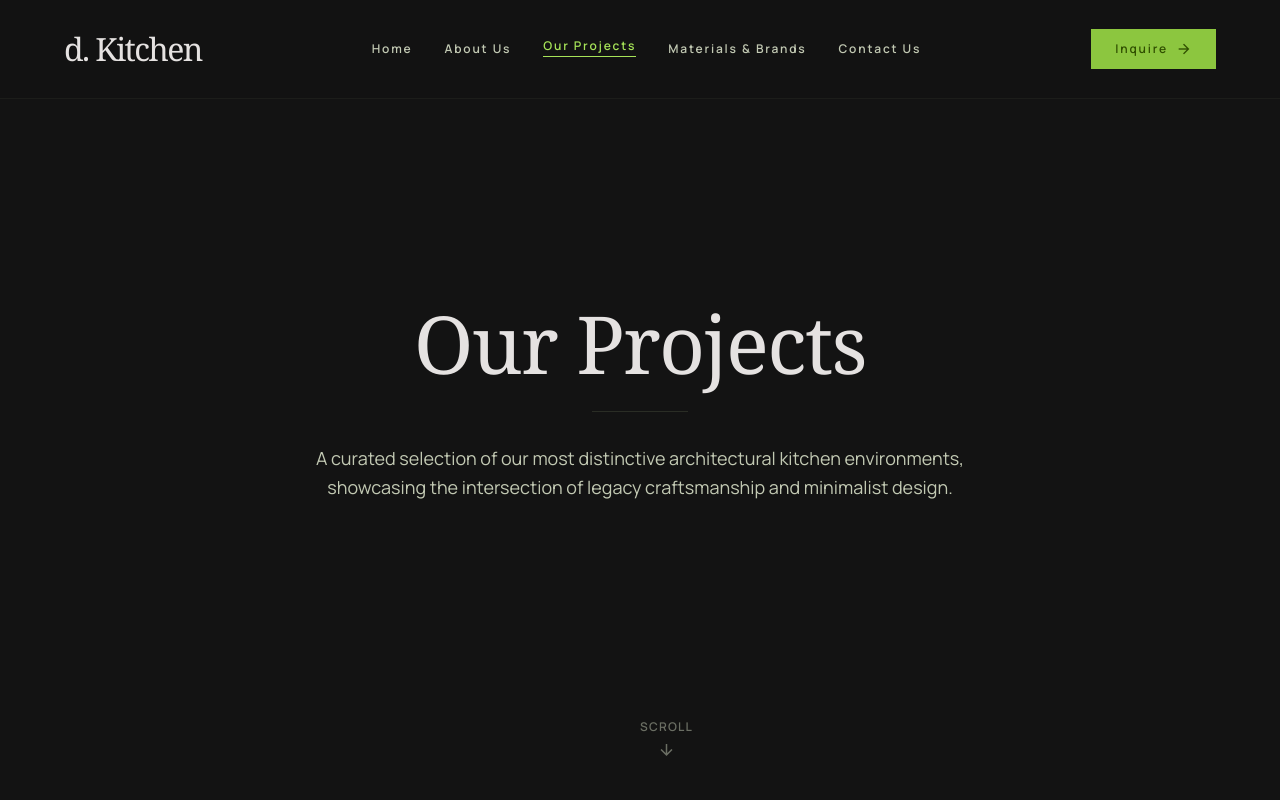
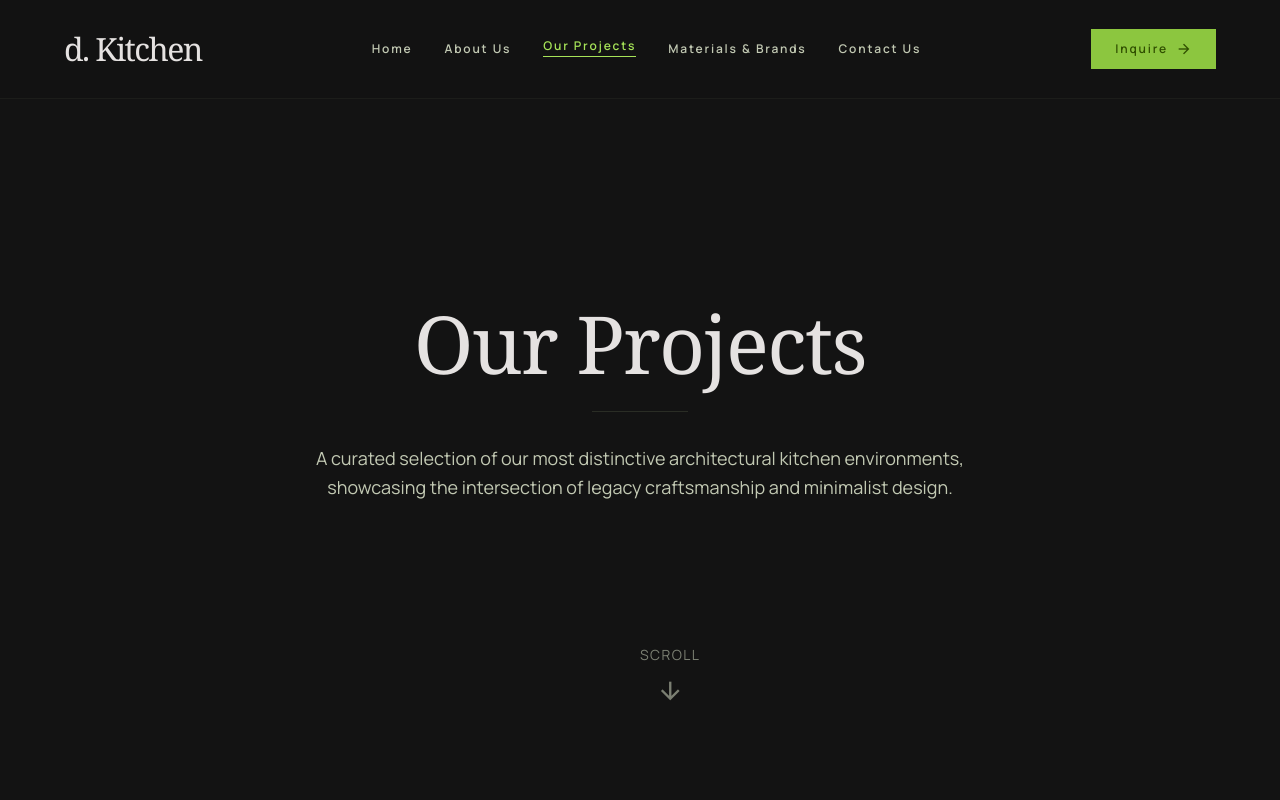
Before and after one commit to Ralph-Daccache/d-kitchen-website, a website built with Vite: page our-projects.html in a window 1280 px wide. Shown: the top 800 px of the page. Built offline with nearby package versions, Linux system fonts and the light colour scheme.

Commit message:
Make scroll indicator bigger and move it higher
- Position: bottom-8 (32px) -> bottom-20 (80px) - moves it up 48px
- Text 'SCROLL': 12px -> 14px
- Arrow icon: 18px -> 28px
- Gap between text and icon: gap-2 -> gap-3
- Opacity: 50 -> 60 for slightly more presence

```diff
--- a/our-projects.html
+++ b/our-projects.html
@@ -133,9 +133,9 @@
 <div class="w-24 h-[1px] bg-outline-variant/50 mx-auto mb-8"></div>
 <p class="font-body-lg text-body-lg text-on-surface-variant max-w-2xl mx-auto">A curated selection of our most distinctive architectural kitchen environments, showcasing the intersection of legacy craftsmanship and minimalist design.</p>
 </div>
-<div class="scroll-indicator absolute bottom-8 left-1/2 -translate-x-1/2 z-10 flex flex-col items-center gap-2 animate-bounce opacity-50 pointer-events-none">
-<span class="font-label-caps text-label-caps text-on-surface-variant tracking-widest">SCROLL</span>
-<span class="material-symbols-outlined text-on-surface-variant" style="font-size: 18px;">arrow_downward</span>
+<div class="scroll-indicator absolute bottom-20 left-1/2 -translate-x-1/2 z-10 flex flex-col items-center gap-3 animate-bounce opacity-60 pointer-events-none">
+<span class="font-label-caps text-on-surface-variant tracking-widest" style="font-size: 14px;">SCROLL</span>
+<span class="material-symbols-outlined text-on-surface-variant" style="font-size: 28px;">arrow_downward</span>
 </div>
 </section>
 <!-- Editorial Layout -->
```
